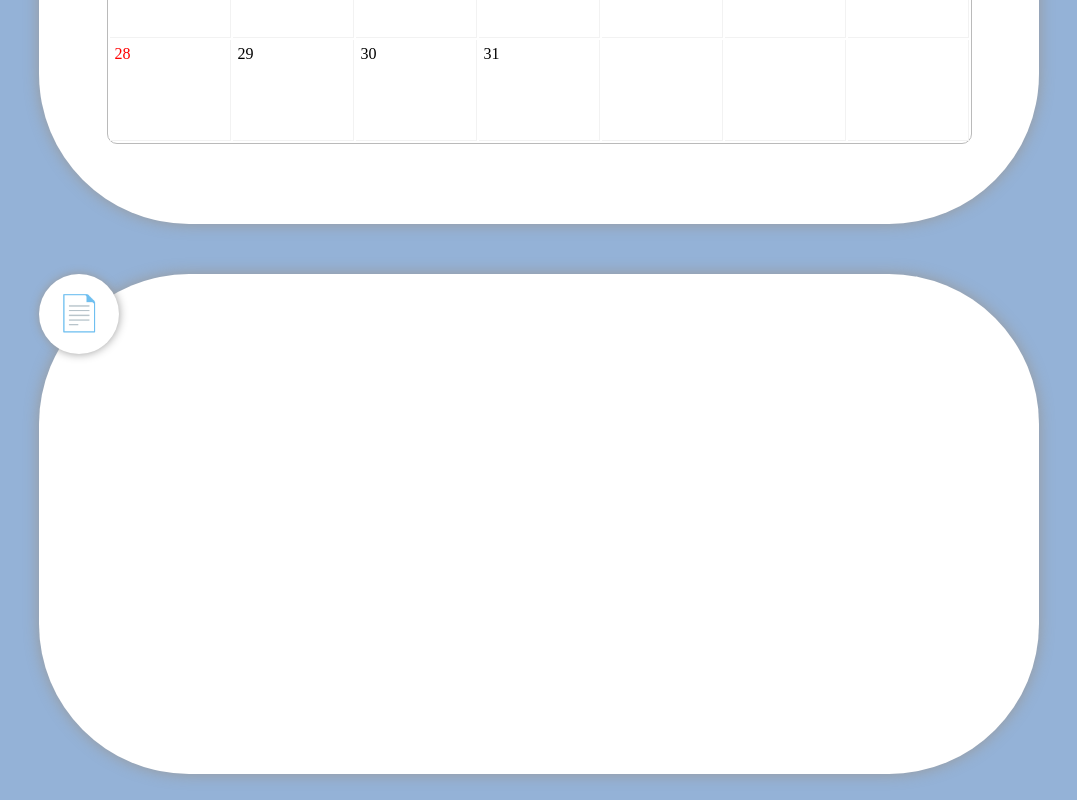
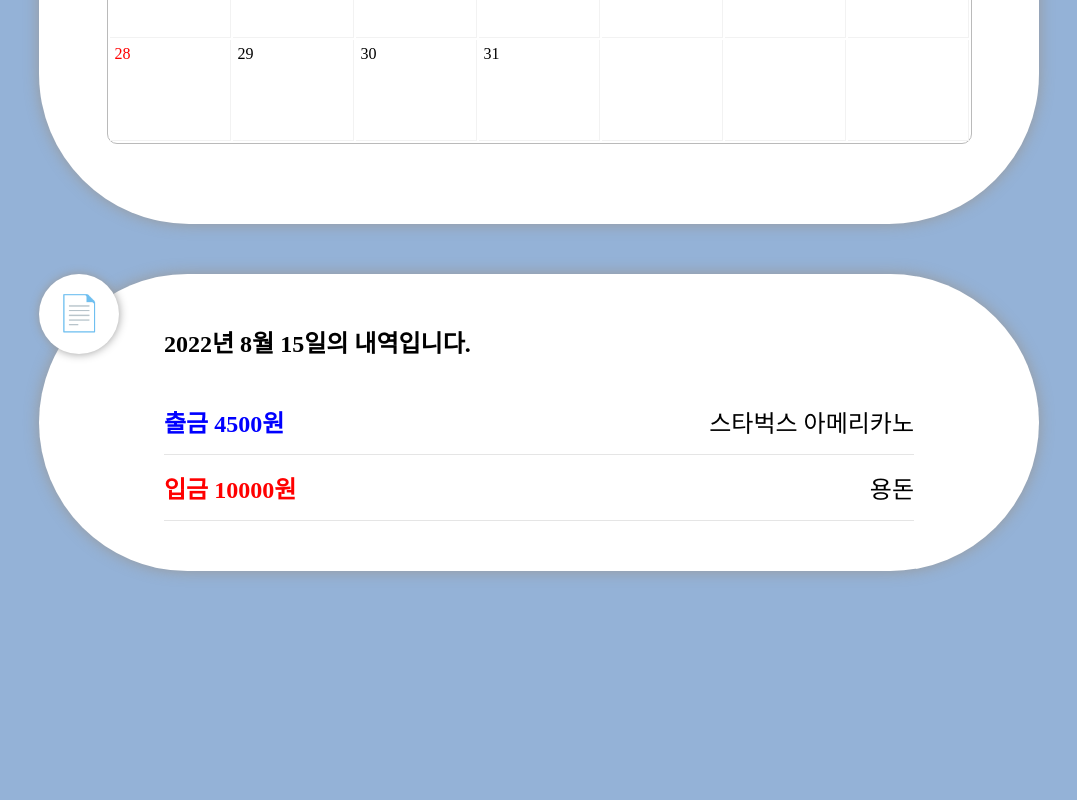
Before and after one commit to dengoyoon/household-ledger, a website with bundled scripts: page index.html in a window 1280 px wide. Shown: the part 924-1724 px from the top of the page, without its empty margins (101-1178 px from the left). After the commit the page ends 1521 px from the top, so only its background shows below. Built offline with nearby package versions, Linux system fonts and the light colour scheme.

Commit message:
💄 날짜별 내역 리스트 화면 구현

```diff
--- a/index.html
+++ b/index.html
@@ -68,6 +68,19 @@
         <div class = icon-circle>
             📄
         </div>
+        <div id="footer-title">
+            2022년 8월 15일의 내역입니다.
+        </div>
+        <ul id="footer-list">
+            <li>
+                <div class="list-text-minus">출금 4500원</div>
+                <div class="list-text-description">스타벅스 아메리카노</div>
+            </li>
+            <li>
+                <div class="list-text-plus">입금 10000원</div>
+                <div class="list-text-description">용돈</div>
+            </li>
+        </ul>
     </footer>
     <button>
         <a
--- a/style.css
+++ b/style.css
@@ -181,7 +181,47 @@ section {
 }
 
 footer {
-    height: 500px;
+    height: fit-content;
+    padding-top:50px;
+    padding-bottom:50px;
+    font-size: 24px;
+    /* visibility: hidden; */
+}
+
+#footer-title {
+    width: 750px;
+    margin: auto;
+    font-weight: bold;
+    margin-bottom: 30px;
+}
+
+#footer-list {
+    width: 750px;
+    margin: auto;
+    padding-left: 0;
+}
+
+#footer-list li {
+    list-style: none;
+    display:flex;
+    padding-top: 15px;
+    padding-bottom: 15px;
+    border-bottom: 1px solid rgb(229, 229, 229);
+}
+
+.list-text-minus {
+    color: blue;
+    font-weight: bold;
+}
+
+.list-text-plus {
+    color: red;
+    font-weight: bold;
+}
+
+.list-text-description {
+    /* width : 250px; */
+    margin-left: auto;
 }
 
 .link-detail {
```
Also changed, not shown: 1 other file.
